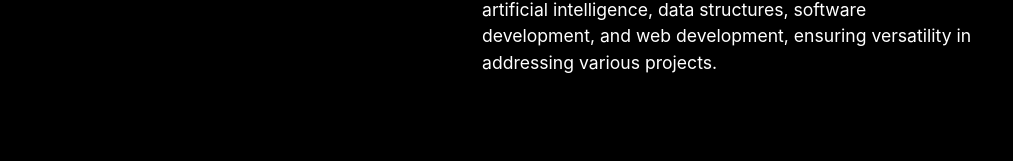
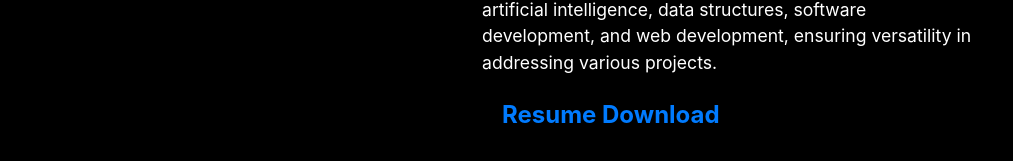
Before and after one commit to SamC1832js/SamC1832js.github.io, a React (Create React App) app: page /about in a window 1280 px wide. Shown: the part 755-916 px from the top of the page, without its empty margins (133-1146 px from the left). Built offline with nearby package versions, Linux system fonts and the light colour scheme.

Commit message:
deploy on github

```diff
--- a/public/index.html
+++ b/public/index.html
@@ -2,7 +2,7 @@
 <html lang="en">
   <head>
     <meta charset="utf-8" />
-    <link rel="icon" href="%PUBLIC_URL%/favicon.ico" />
+    <link rel="icon" href="%PUBLIC_URL%/portfolio.png" />
     <meta name="viewport" content="width=device-width, initial-scale=1" />
     <meta name="theme-color" content="#000000" />
     <meta
@@ -24,7 +24,7 @@
       work correctly both with client-side routing and a non-root public URL.
       Learn how to configure a non-root public URL by running `npm run build`.
     -->
-    <title>React App</title>
+    <title>Sam C Portfolio</title>
   </head>
   <body>
     <noscript>You need to enable JavaScript to run this app.</noscript>
--- a/src/components/About.css
+++ b/src/components/About.css
@@ -41,6 +41,11 @@ body {
   font-size: 1.1rem;
 }
 
+.about-content button{
+  position:absolute;
+
+}
+
 .primary-color {
   color: #ffffff;
 }
--- a/src/components/About.js
+++ b/src/components/About.js
@@ -36,23 +36,28 @@ function About() {
             <img src={headshot} alt="headshot" />
         </div>
         <div className="about-content">
-        <h2><span className="primary-color">Cheng Sam </span> <span className="secondary-color">Cheang</span> </h2>
+            <h2><span className="primary-color">Cheng Sam </span> <span className="secondary-color">Cheang</span></h2>
             <h3><span>Aspiring Software </span>
                 <span className={`dissolving-title ${isVisible ? "visible" : ""}`}>
                     {jobTitles[currentTitleIndex]}
-          </span></h3>
+                </span>
+            </h3>
             <hr className="about-divider" />
             <p>
                 My name is <span className="third-color">Cheng Sam Cheang</span>, I go by <span className="third-color">Sam</span>. As a Computer Science graduate, I am excited to begin my journey of applying my diverse skills and experiences in a dynamic professional environment. My passion is in modern technology, including applications, software development, software testing, artificial intelligence, machine learning, and gaming. I am continuously seeking opportunities to innovate and create impactful solutions.
             </p>
-
             <p>
                 I have a solid foundation in programming languages, such as C#, C++, Python, SQL, and Java, as well as problem-solving and troubleshooting. My foundation allowed me to confront complex challenges with confidence. My technical proficiency extends to test automation, machine learning, artificial intelligence, data structures, software development, and web development, ensuring versatility in addressing various projects.
             </p>
-
+            <h3>
+                <a href="https://drive.google.com/file/d/1-9K6OjFtbtdyLGqWRD6Sn-U2sdLvXVvf/view?usp=sharing" target="_blank" rel="noopener noreferrer" className="github-link">
+                    Resume Download
+                </a>
+            </h3>
         </div>
     </div>
 </body>
+
   );
 }
 
--- a/src/components/Contact.css
+++ b/src/components/Contact.css
@@ -1,5 +1,4 @@
 .contact-container {
-    background-color: rgb(0, 0, 0);
     color: white;
     padding: 150px;
     max-width: 950px;
--- a/src/components/Projects.css
+++ b/src/components/Projects.css
@@ -36,7 +36,7 @@
 
 .github-link {
   padding-top:23px;
-  padding-left: 20px;
+  margin-left: 20px;
   color: #007bff;
   font-size: 24px;
   text-decoration: none;
--- a/src/components/Projects.js
+++ b/src/components/Projects.js
@@ -6,7 +6,7 @@ function Projects() {
           <div className="projects-container">
         <h1>Projects</h1>
         <div className="projects-header">
-          <h2>Donation App </h2><a href="https://github.com/SamC-1832/DonationApp" className="github-link" target="_blank" rel="noopener noreferrer"> Github</a>
+          <h2>Donation App</h2><a href="https://github.com/SamC-1832/DonationApp" className="github-link" target="_blank" rel="noopener noreferrer"> Github</a>
         </div>
         <p>•	Strengthened expertise in full-stack development, enhancing skills in API development, database design, and secure payment systems.</p>
             <p>•	Built responsive frontend in Flutter with Stripe integration for payment processing. </p>
```
Also changed, not shown: package.json (+7 -1 lines), public/portfolio.png (added), 1 other file (tests, documents, lock files or other folders). Lines whose indentation alone changed are shown as unchanged.
